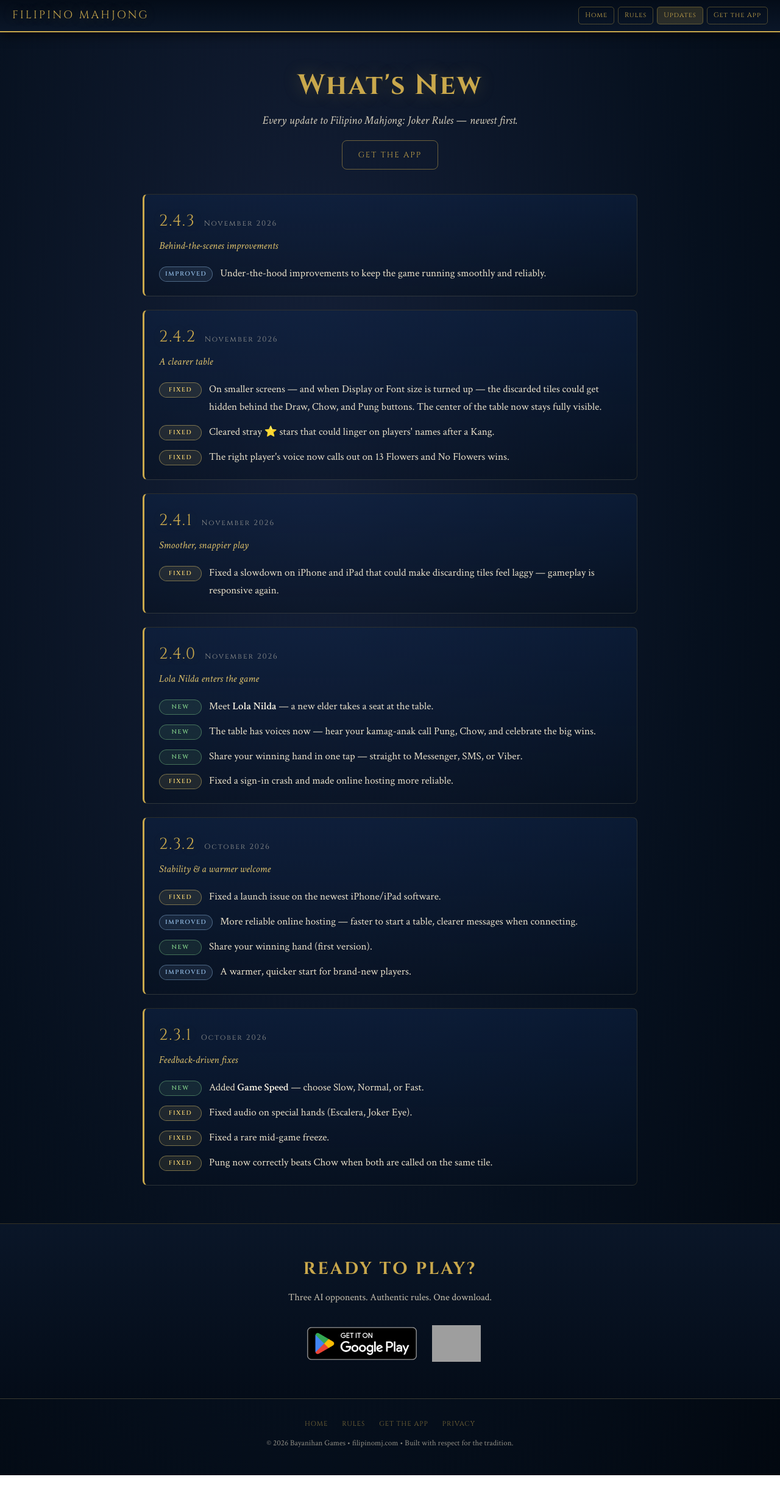
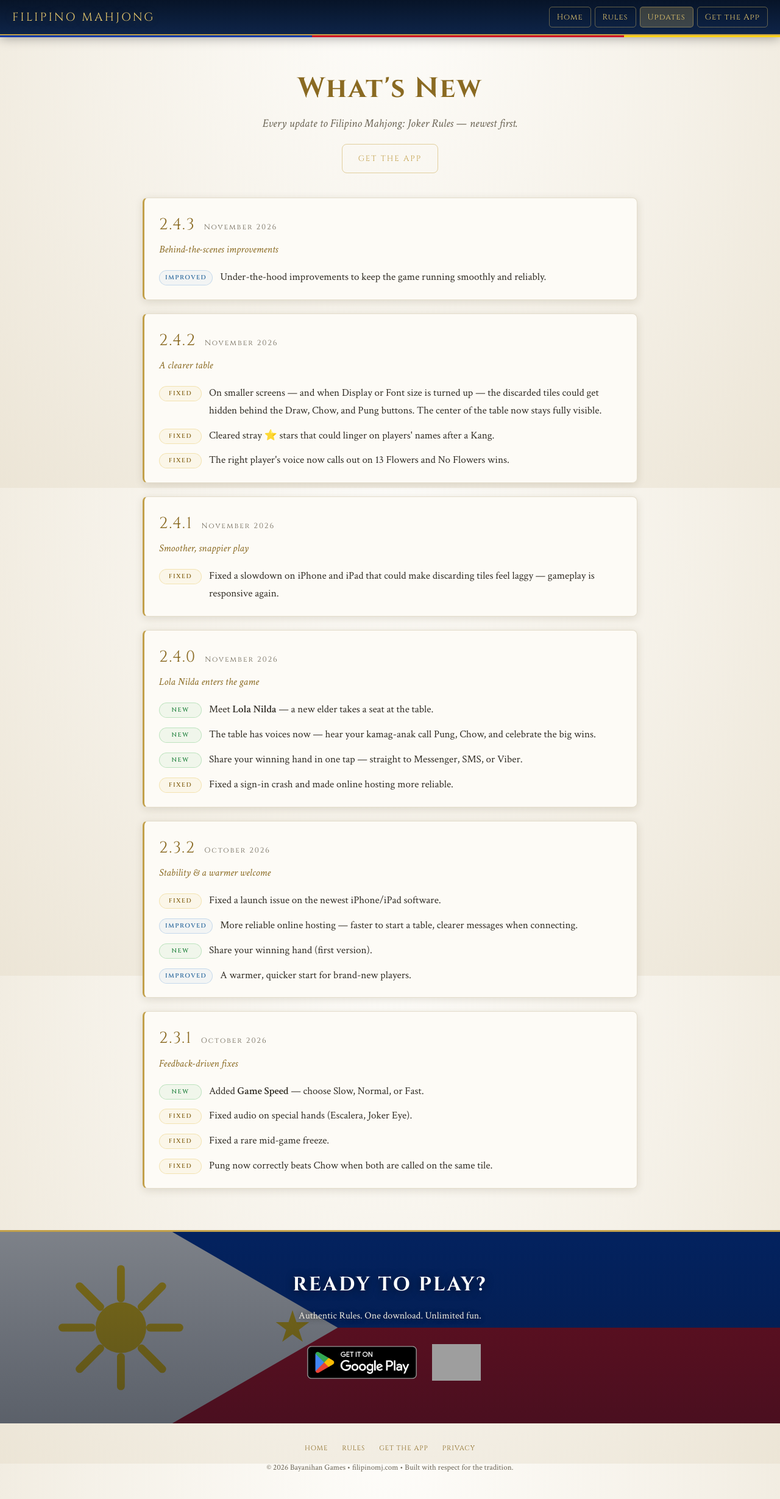
Before and after one commit to andrew-andrada/filipinomj-site, a plain HTML site: page updates.html in a window 1280 px wide. Shown: the whole page at 61% size. Before the commit the page ends 2419 px from the top, so only its background shows below. Drawn offline with Linux system fonts and the light colour scheme; grey boxes are pictures that could not be loaded.

Commit message:
Convert whole site to the pearl-white theme
Apply the pearl-white look (from how-to-play) across the rest of the
site for a consistent, brighter feel: landing, updates, privacy,
account-deletion, and the app chooser.

- Pearl background + dark ink text; keep a blue top bar with the
  Filipino-flag tricolor accent strip under it.
- Landing + updates CTA bands use the Filipino flag background with a
  scrim; tagline updated to "Authentic Rules. One download.
  Unlimited fun." (also drops an outdated character name on the
  landing CTA).
- Feature/rule/screenshot/release cards restyled for the light theme;
  legal pages keep the dark navy footer as a bookend.

Co-Authored-By: Claude Opus 4.8 <noreply@anthropic.com>

```diff
--- a/updates.html
+++ b/updates.html
@@ -27,23 +27,29 @@
 <style>
 *{box-sizing:border-box;margin:0;padding:0}
 :root{
-  --blue-dark:#06101e;
-  --blue-felt:#0e2448;
-  --blue-mid:#152038;
-  --gold:#c9a84c;
+  --pearl:#f6f3ec;
+  --pearl-lift:#fdfbf6;
+  --pearl-edge:#e4ddcc;
+  --ink:#322e26;
+  --ink-soft:#6b6454;
+  --gold:#c2a04a;
+  --gold-deep:#8a6a22;
   --gold-light:#e8c96d;
-  --ivory:#f7f2e4;
-  --ivory-dark:#e8dfc8;
-  --tag-new:#7ec987;
-  --tag-fixed:#e8c96d;
-  --tag-improved:#8fb8e0;
+  --ph-blue:#0038A8;
+  --ph-red:#CE1126;
+  --ph-yellow:#FCD116;
+  --shadow:rgba(70,58,24,.14);
+  --tag-new:#2f8a4a;
+  --tag-fixed:#8a6a22;
+  --tag-improved:#2f6b9e;
 }
 html{scroll-behavior:smooth}
 body{
   font-family:'Crimson Text',Georgia,serif;
-  background:radial-gradient(ellipse at 40% 30%,var(--blue-mid) 0%,var(--blue-dark) 60%,#020810 100%);
+  background:radial-gradient(ellipse at 50% -5%,#fefdfa 0%,#f5f1e8 55%,#ece5d6 100%);
+  background-attachment:fixed;
   min-height:100vh;
-  color:var(--ivory);
+  color:var(--ink);
   line-height:1.7;
   overflow-x:hidden;
 }
@@ -51,35 +57,39 @@ body{
 /* Header — matches landing page */
 header{
   width:100%;
-  background:linear-gradient(180deg,#040c18 0%,#0a1628 100%);
+  background:linear-gradient(180deg,#071428 0%,#0e2448 100%);
   border-bottom:2px solid var(--gold);
-  padding:10px 20px;
+  padding:11px 20px;
   display:flex;align-items:center;justify-content:space-between;
-  box-shadow:0 3px 20px rgba(0,0,0,.7);
+  box-shadow:0 3px 18px rgba(0,0,0,.4);
   position:sticky;top:0;z-index:10;
+}
+header::after{
+  content:'';position:absolute;left:0;right:0;bottom:-5px;height:3px;
+  background:linear-gradient(90deg,var(--ph-blue) 0 40%,var(--ph-red) 40% 80%,var(--ph-yellow) 80% 100%);
 }
 header .brand{
   font-family:'Cinzel',serif;
-  font-size:18px;
-  color:var(--gold);
+  font-size:19px;
+  color:var(--gold-light);
   letter-spacing:3px;
-  text-shadow:0 0 20px rgba(201,168,76,.35);
+  text-shadow:0 0 18px rgba(201,168,76,.3);
   text-decoration:none;
 }
 header nav{display:flex;gap:6px;flex-wrap:wrap;justify-content:flex-end}
 header nav a{
   font-family:'Cinzel',serif;
-  font-size:11px;
-  color:var(--gold);
+  font-size:13px;
+  color:var(--gold-light);
   text-decoration:none;
-  padding:4px 10px;
-  border:1px solid rgba(201,168,76,.35);
+  padding:5px 12px;
+  border:1px solid rgba(232,201,109,.4);
   border-radius:5px;
   letter-spacing:1px;
   transition:background .15s ease;
 }
-header nav a:hover{background:rgba(201,168,76,.12)}
-header nav a.current{background:rgba(201,168,76,.18)}
+header nav a:hover{background:rgba(232,201,109,.15)}
+header nav a.current{background:rgba(232,201,109,.22)}
 
 /* Hero — compact */
 .htp-hero{
@@ -91,19 +101,17 @@ header nav a.current{background:rgba(201,168,76,.18)}
 .htp-hero h1{
   font-family:'Cinzel',serif;
   font-size:clamp(30px,5vw,46px);
-  color:var(--gold);
+  color:var(--gold-deep);
   letter-spacing:2px;
   margin-bottom:14px;
   line-height:1.2;
-  text-shadow:0 0 30px rgba(201,168,76,.3);
 }
 .htp-hero .subtitle{
   font-size:clamp(16px,2.2vw,19px);
-  color:var(--ivory-dark);
+  color:var(--ink-soft);
   max-width:620px;
   margin:0 auto 10px;
   font-style:italic;
-  opacity:.9;
 }
 
 /* Shared button styles */
@@ -133,12 +141,13 @@ header nav a.current{background:rgba(201,168,76,.18)}
   padding:20px 24px 10px;
 }
 .release{
-  background:linear-gradient(180deg,rgba(14,36,72,.5) 0%,rgba(6,16,30,.4) 100%);
-  border:1px solid rgba(201,168,76,.18);
+  background:var(--pearl-lift);
+  border:1px solid var(--pearl-edge);
   border-left:3px solid var(--gold);
   border-radius:8px;
   padding:22px 24px;
   margin-bottom:22px;
+  box-shadow:0 3px 14px var(--shadow);
 }
 .release .release-head{
   display:flex;align-items:baseline;flex-wrap:wrap;gap:10px 14px;
@@ -147,32 +156,29 @@ header nav a.current{background:rgba(201,168,76,.18)}
 .release .version{
   font-family:'Cinzel',serif;
   font-size:clamp(20px,3vw,26px);
-  color:var(--gold);
+  color:var(--gold-deep);
   letter-spacing:2px;
-  text-shadow:0 0 20px rgba(201,168,76,.2);
 }
 .release .date{
   font-family:'Cinzel',serif;
   font-size:12px;
   letter-spacing:2px;
-  color:var(--ivory-dark);
-  opacity:.6;
+  color:var(--ink-soft);
 }
 .release .release-title{
   font-style:italic;
   font-size:17px;
-  color:var(--gold-light);
+  color:var(--gold-deep);
   margin-bottom:16px;
-  opacity:.95;
 }
 .release ul{list-style:none;display:flex;flex-direction:column;gap:12px}
 .release li{
   display:flex;align-items:flex-start;gap:12px;
   font-size:17px;
-  color:var(--ivory-dark);
+  color:var(--ink);
 }
 .release li .body{flex:1}
-.release li .body strong{color:var(--ivory)}
+.release li .body strong{color:var(--ink);font-weight:600}
 
 /* New / Fixed / Improved pills */
 .tag{
@@ -193,23 +199,30 @@ header nav a.current{background:rgba(201,168,76,.18)}
 .tag.fixed{color:var(--tag-fixed);border-color:rgba(232,201,109,.45);background:rgba(232,201,109,.1)}
 .tag.improved{color:var(--tag-improved);border-color:rgba(143,184,224,.45);background:rgba(143,184,224,.1)}
 
-/* CTA band (shared with landing) */
+/* CTA band — Filipino flag background (shared with landing) */
 .cta-band{
-  background:linear-gradient(180deg,#0a1628 0%,#040c18 100%);
-  border-top:1px solid rgba(201,168,76,.25);
-  border-bottom:1px solid rgba(201,168,76,.25);
-  padding:50px 24px;
+  position:relative;
+  background:var(--ph-blue) url('Images/ph-flag.svg') center/cover no-repeat;
+  border-top:3px solid var(--gold);
+  padding:60px 24px;
   text-align:center;
-  margin-top:30px;
+  margin-top:36px;
+  overflow:hidden;
 }
+.cta-band::before{
+  content:'';position:absolute;inset:0;
+  background:linear-gradient(180deg,rgba(6,14,28,.52) 0%,rgba(6,14,28,.66) 100%);
+}
+.cta-band > *{position:relative;z-index:1}
 .cta-band h2{
   font-family:'Cinzel',serif;
-  font-size:clamp(22px,3.5vw,28px);
-  color:var(--gold);
+  font-size:clamp(24px,3.8vw,32px);
+  color:#fff;
   letter-spacing:3px;
   margin-bottom:10px;
+  text-shadow:0 2px 14px rgba(0,0,0,.65);
 }
-.cta-band p{color:var(--ivory-dark);margin-bottom:22px;opacity:.85}
+.cta-band p{color:#f1ede3;margin-bottom:22px;text-shadow:0 1px 8px rgba(0,0,0,.6)}
 .cta-row{display:flex;gap:12px;justify-content:center;flex-wrap:wrap;align-items:center}
 /* Store badges. Google Play badge is self-hosted (Images/google-play-badge.png) —
    do NOT hotlink play.google.com's badge URL: ad/privacy blockers drop it, silently
@@ -227,11 +240,10 @@ header nav a.current{background:rgba(201,168,76,.18)}
 footer{
   padding:30px 24px 40px;
   text-align:center;
-  color:var(--ivory-dark);
-  opacity:.6;
+  color:var(--ink-soft);
   font-size:13px;
 }
-footer a{color:var(--gold);text-decoration:none}
+footer a{color:var(--gold-deep);text-decoration:none}
 footer a:hover{text-decoration:underline}
 footer .foot-links{margin-bottom:10px}
 footer .foot-links a{margin:0 10px;letter-spacing:1px;font-family:'Cinzel',serif;font-size:11px}
@@ -346,7 +358,7 @@ footer .foot-links a{margin:0 10px;letter-spacing:1px;font-family:'Cinzel',serif
 
 <div class="cta-band">
   <h2>READY TO PLAY?</h2>
-  <p>Three AI opponents. Authentic rules. One download.</p>
+  <p>Authentic Rules. One download. Unlimited fun.</p>
   <div class="cta-row">
     <a class="play-store-cta"
        data-ga-label="updates_cta_band_badge"
```
Also changed, not shown: account-deletion.html (+22 -18 lines), index.html (+85 -69 lines), play.html (+6 -6 lines), privacy-policy.html (+36 -30 lines).
